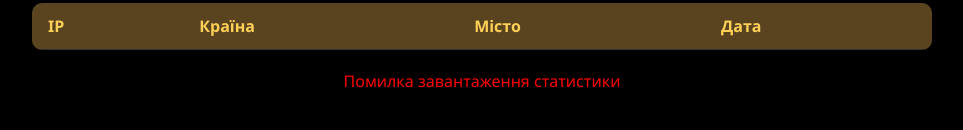
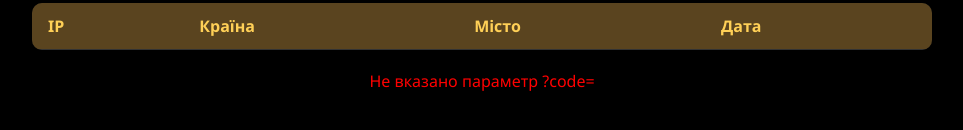
Before and after one commit to ivasww3csds/playmayker, a website: page public/stats.html in a window 1280 px wide. Shown: the part 124-254 px from the top of the page, without its empty margins (158-1121 px from the left). Drawn offline with Linux system fonts and the light colour scheme; no server answers.

Commit message:
Update stats.html

```diff
--- a/public/stats.html
+++ b/public/stats.html
@@ -70,15 +70,19 @@
   <div class="error" id="error"></div>
 
  <script>
-  const code = window.location.pathname.split('/')[1]; // "calc"
+  const params = new URLSearchParams(window.location.search);
+  const code = params.get('code');
 
+  if (!code) {
+    document.getElementById('error').textContent = 'Не вказано параметр ?code=';
+  } else {
     fetch(`/${code}/stats`, {
       headers: {
         'Accept': 'application/json'
       }
     })
     .then(res => {
-    if (!res.ok) throw new Error("Помилка завантаження статистики");
+      if (!res.ok) throw new Error("Не вдалося завантажити статистику");
       return res.json();
     })
     .then(data => {
@@ -97,7 +101,9 @@
     .catch(err => {
       document.getElementById('error').textContent = err.message;
     });
+  }
 </script>
+
 
 </body>
 </html>
```
Lines whose indentation alone changed are shown as unchanged.
